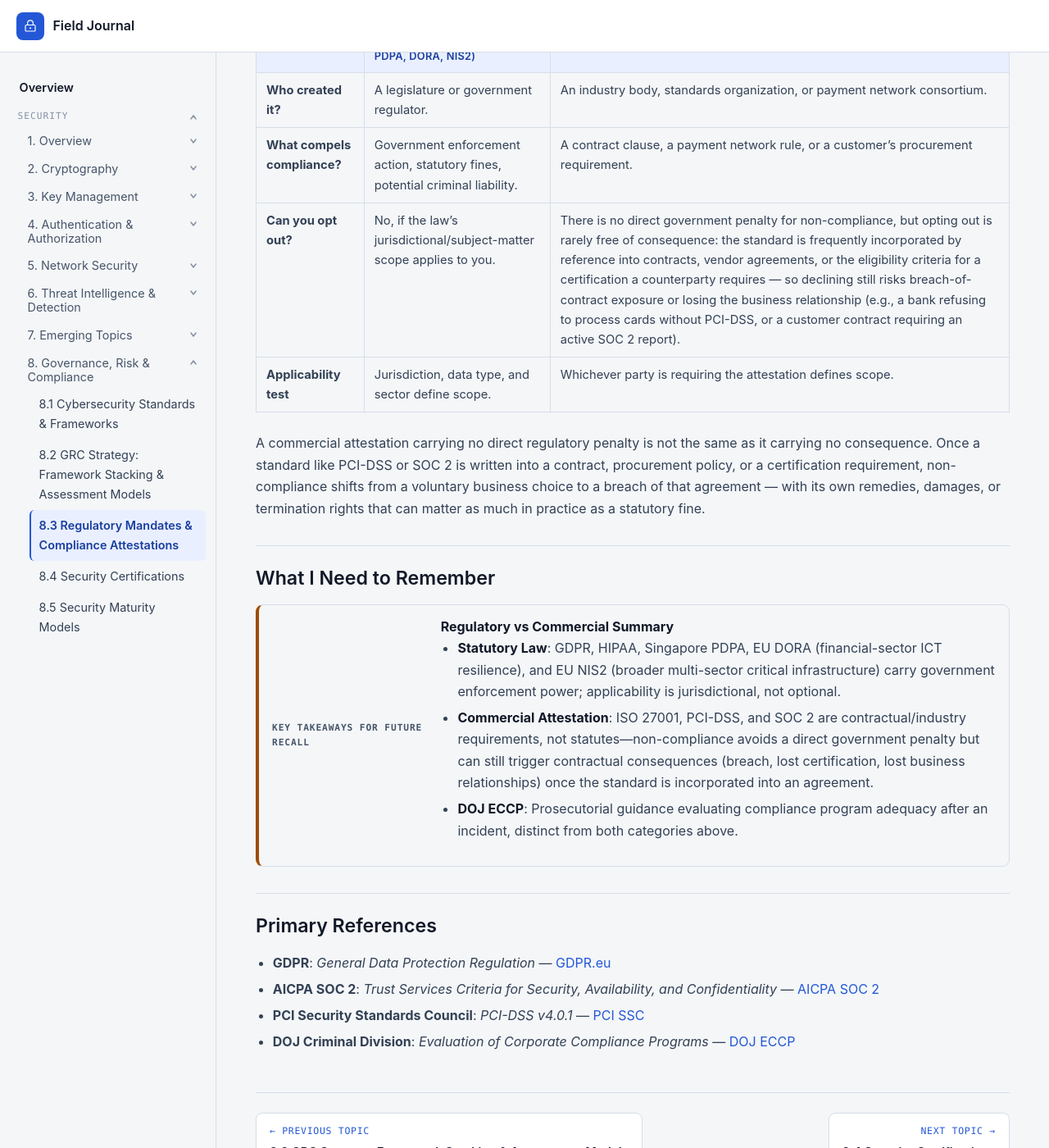
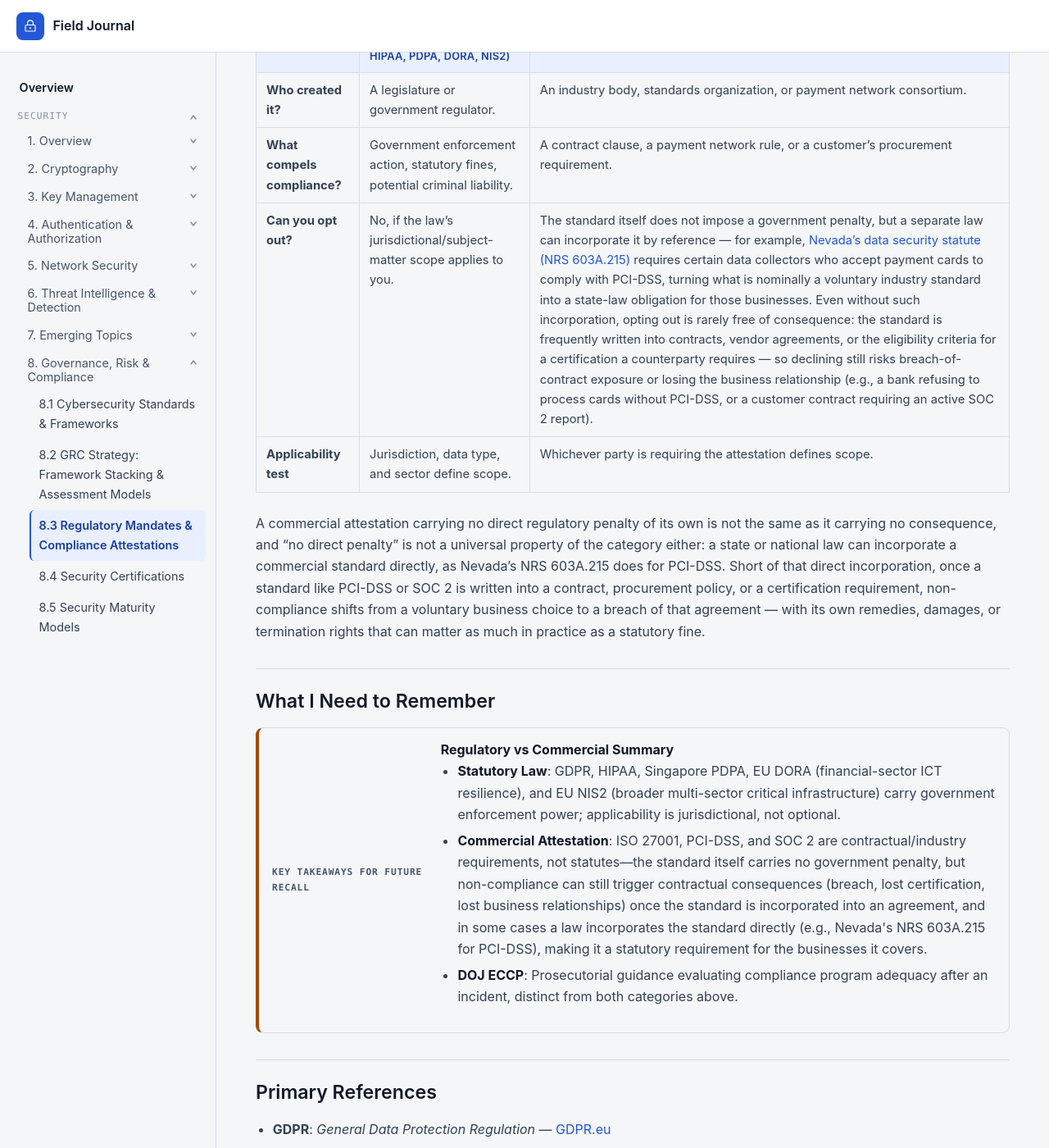
Before and after one commit to llody9977/journal, a Jekyll site: the page built from topics/regulatory-compliance-mandates.md, in a window 1280 px wide and 1400 px high, scrolled down 1900 px. Shown: the whole window at 82% size. Built offline with Jekyll 4.4.1, drawn with Linux system fonts in a browser that asks for light colours.

Commit message:
Qualify "no direct government penalty" for commercial attestations
The comparison table, its explanatory paragraph, and the closing
summary all stated commercial attestations (PCI-DSS, SOC 2, ISO 27001)
categorically carry no government penalty. That's not universal: a
state or national law can incorporate a commercial standard directly,
as Nevada's data security statute (NRS 603A.215) does for PCI-DSS,
turning a nominally voluntary industry standard into a state-law
obligation for the businesses it covers. Added that qualification
alongside the existing contractual-consequence framing in all three
spots.

```diff
--- a/topics/regulatory-compliance-mandates.md
+++ b/topics/regulatory-compliance-mandates.md
@@ -42,10 +42,10 @@ Contractual, certifiable, and industry audit frameworks required for enterprise
 |---|---|---|
 | **Who created it?** | A legislature or government regulator. | An industry body, standards organization, or payment network consortium. |
 | **What compels compliance?** | Government enforcement action, statutory fines, potential criminal liability. | A contract clause, a payment network rule, or a customer's procurement requirement. |
-| **Can you opt out?** | No, if the law's jurisdictional/subject-matter scope applies to you. | There is no direct government penalty for non-compliance, but opting out is rarely free of consequence: the standard is frequently incorporated by reference into contracts, vendor agreements, or the eligibility criteria for a certification a counterparty requires — so declining still risks breach-of-contract exposure or losing the business relationship (e.g., a bank refusing to process cards without PCI-DSS, or a customer contract requiring an active SOC 2 report). |
+| **Can you opt out?** | No, if the law's jurisdictional/subject-matter scope applies to you. | The standard itself does not impose a government penalty, but a separate law can incorporate it by reference — for example, [Nevada's data security statute (NRS 603A.215)](https://www.leg.state.nv.us/NRS/NRS-603A.html) requires certain data collectors who accept payment cards to comply with PCI-DSS, turning what is nominally a voluntary industry standard into a state-law obligation for those businesses. Even without such incorporation, opting out is rarely free of consequence: the standard is frequently written into contracts, vendor agreements, or the eligibility criteria for a certification a counterparty requires — so declining still risks breach-of-contract exposure or losing the business relationship (e.g., a bank refusing to process cards without PCI-DSS, or a customer contract requiring an active SOC 2 report). |
 | **Applicability test** | Jurisdiction, data type, and sector define scope. | Whichever party is requiring the attestation defines scope. |
 
-A commercial attestation carrying no direct regulatory penalty is not the same as it carrying no consequence. Once a standard like PCI-DSS or SOC 2 is written into a contract, procurement policy, or a certification requirement, non-compliance shifts from a voluntary business choice to a breach of that agreement — with its own remedies, damages, or termination rights that can matter as much in practice as a statutory fine.
+A commercial attestation carrying no direct regulatory penalty of its own is not the same as it carrying no consequence, and "no direct penalty" is not a universal property of the category either: a state or national law can incorporate a commercial standard directly, as Nevada's NRS 603A.215 does for PCI-DSS. Short of that direct incorporation, once a standard like PCI-DSS or SOC 2 is written into a contract, procurement policy, or a certification requirement, non-compliance shifts from a voluntary business choice to a breach of that agreement — with its own remedies, damages, or termination rights that can matter as much in practice as a statutory fine.
 
 ## What I Need to Remember
 
@@ -55,7 +55,7 @@ A commercial attestation carrying no direct regulatory penalty is not the same a
     <strong>Regulatory vs Commercial Summary</strong>
     <ul>
       <li><strong>Statutory Law</strong>: GDPR, HIPAA, Singapore PDPA, EU DORA (financial-sector ICT resilience), and EU NIS2 (broader multi-sector critical infrastructure) carry government enforcement power; applicability is jurisdictional, not optional.</li>
-      <li><strong>Commercial Attestation</strong>: ISO 27001, PCI-DSS, and SOC 2 are contractual/industry requirements, not statutes—non-compliance avoids a direct government penalty but can still trigger contractual consequences (breach, lost certification, lost business relationships) once the standard is incorporated into an agreement.</li>
+      <li><strong>Commercial Attestation</strong>: ISO 27001, PCI-DSS, and SOC 2 are contractual/industry requirements, not statutes—the standard itself carries no government penalty, but non-compliance can still trigger contractual consequences (breach, lost certification, lost business relationships) once the standard is incorporated into an agreement, and in some cases a law incorporates the standard directly (e.g., Nevada's NRS 603A.215 for PCI-DSS), making it a statutory requirement for the businesses it covers.</li>
       <li><strong>DOJ ECCP</strong>: Prosecutorial guidance evaluating compliance program adequacy after an incident, distinct from both categories above.</li>
     </ul>
   </div>
```
